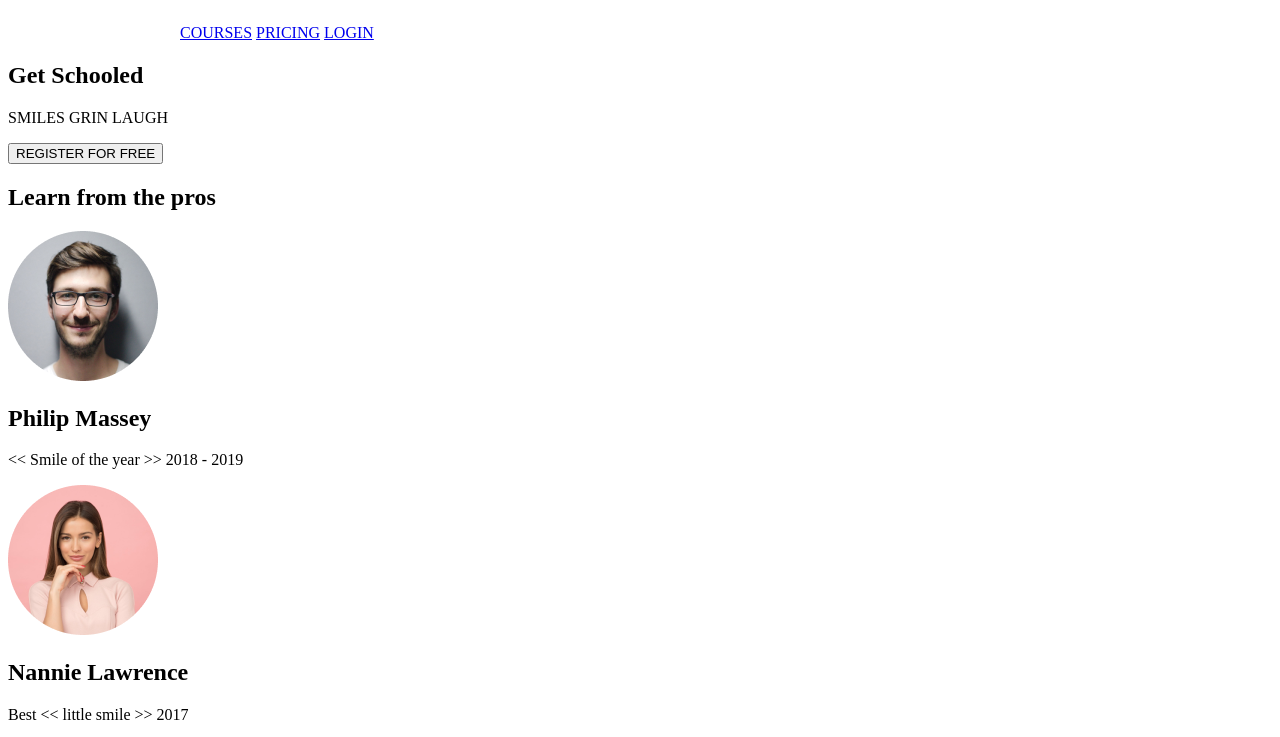
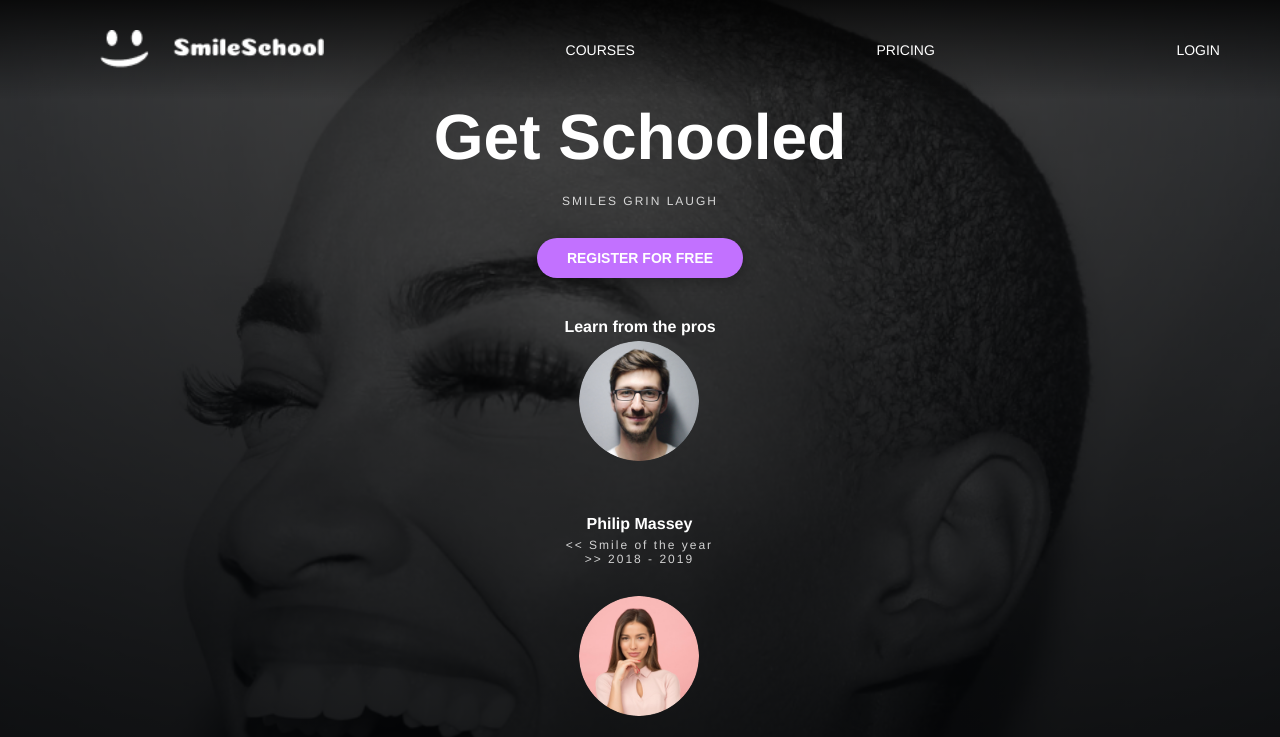
Before and after one commit to 0xatanda/alx_html_css, a plain HTML site: page css_advanced/index.html in a window 1280 px wide. Shown: the top 737 px of the page. Drawn offline with Linux system fonts and the light colour scheme.

Commit message:
feat: head and banner

```diff
--- a/css_advanced/index.html
+++ b/css_advanced/index.html
@@ -3,7 +3,8 @@
 <head>
     <meta charset="UTF-8">
     <meta name="viewport" content="width=device-width, initial-scale=1.0">
-    <title>Document</title>
+    <title>smiles School</title>
+    <link rel="stylesheet" href="styles.css">
 </head>
 <body>
     <header>
--- /dev/null
+++ b/css_advanced/styles.css
@@ -0,0 +1,158 @@
+* {
+    margin: 0;
+    padding: 0;
+    box-sizing: border-box;
+}
+
+body {
+    font-family: 'Helvetica Neue', sans-serif;
+    background-color: #000;
+    color: #fff;
+    display: flex;
+    flex-direction: column;
+}
+
+header {
+    display: flex;
+    justify-content: space-between;
+    align-items: center;
+    padding: 30px 60px;
+    background: linear-gradient(to bottom, rgba(0, 0, 0, 0.8), transparent);
+    position: absolute;
+    width: 100%;
+    z-index: 2;
+}
+
+header a {
+    color: #fff;
+    text-decoration: none;
+    margin-left: 40px;
+    font-weight: 500;
+    font-size: 14px;
+}
+
+header img {
+    height: 40px;
+    vertical-align: middle;
+}
+
+main > section:first-of-type {
+    background: url('/images/Object.png') no-repeat center center/cover;
+    min-height: 100vh;
+    display: flex;
+    flex-direction: column;
+    justify-content: center;
+    align-items: center;
+    text-align: center;
+    position: relative;
+    padding-top: 100px;
+}
+
+main > section:first-of-type::before {
+    content: '';
+    position: absolute;
+    inset: 0;
+    background: linear-gradient(to bottom, rgba(0, 0, 0, 0.6), #000);
+    z-index: 1;
+}
+
+main > section:first-of-type > div {
+    z-index: 2;
+}
+
+main h1 {
+    font-size: 64px;
+    font-weight: 900;
+    margin-bottom: 20px;
+}
+
+
+main p {
+    font-size: 16px;
+    letter-spacing: 2px;
+    margin-bottom: 30px;
+}
+
+
+button {
+    background: #c271ff;
+    color: #fff;
+    border: none;
+    border-radius: 30px;
+    padding: 12px 30px;
+    font-size: 14px;
+    font-weight: bold;
+    box-shadow: 0 4px 14px rgba(0, 0, 0, 0.3);
+    cursor: pointer;
+}
+
+
+button:hover {
+    background: #a959d8;
+}
+
+main > section:nth-of-type(1) h2 {
+    font-size: 24px;
+    margin: 40px 0 20px;
+    font-weight: 500;
+}
+
+main > section:nth-of-type(1) span {
+    color:  #c271ff;
+    font-weight: bold;
+}
+
+min > section:nth-of-type(1) > div:last-child {
+    display: flex;
+    justify-content: center;
+    gap: 40px;
+    margin-top: 10px;
+    flex-wrap: wrap;
+}
+
+main > section:nth-of-type(1) > div:last-child > div {
+    text-align: center;
+    width: 150px;
+}
+
+main > section:nth-of-type(1) img {
+    border-radius: 50%;
+    width: 120px;
+    height: 120px;
+    object-fit: cover;
+    margin-bottom: 10px;
+}
+
+main > section:nth-of-type(1) h2 {
+    font-size: 16px;
+    font-weight: 600;
+    margin-bottom: 5px;
+}
+
+main > section:nth-of-type(1) p {
+    font-size: 12px;
+    opacity: 0.8;
+}
+
+/* Utilities */
+.logo {
+    font-size: 32px;
+    font-weight: bold;
+}
+
+/* Media Queries */
+@media (max-width: 768px) {
+    header {
+        flex-direction: column;
+        align-items: flex-start;
+    }
+
+    header a {
+        margin: 10px 0;
+    }
+
+    main > section:nth-of-type(1) > div:last-child {
+        flex-direction: column;
+        align-items: center;
+    }
+}
```
